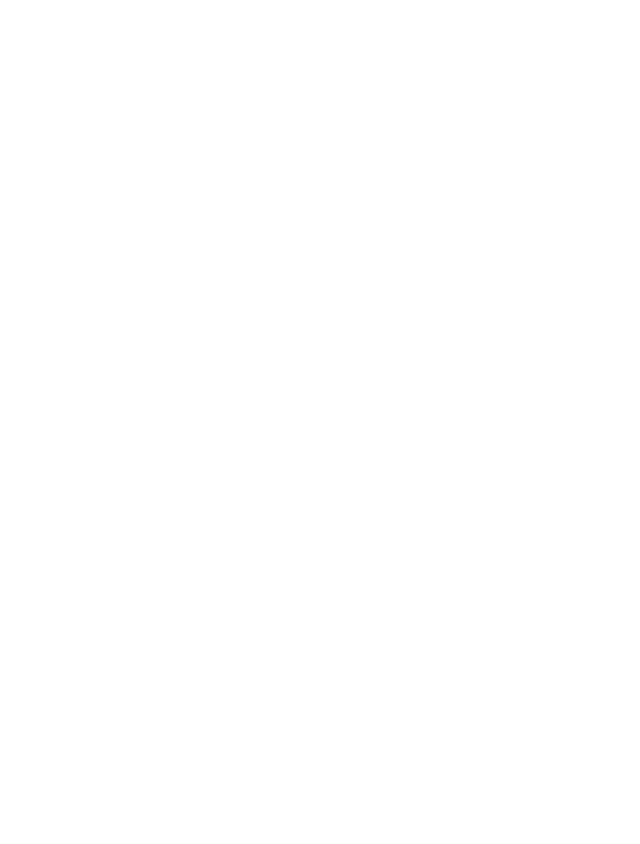
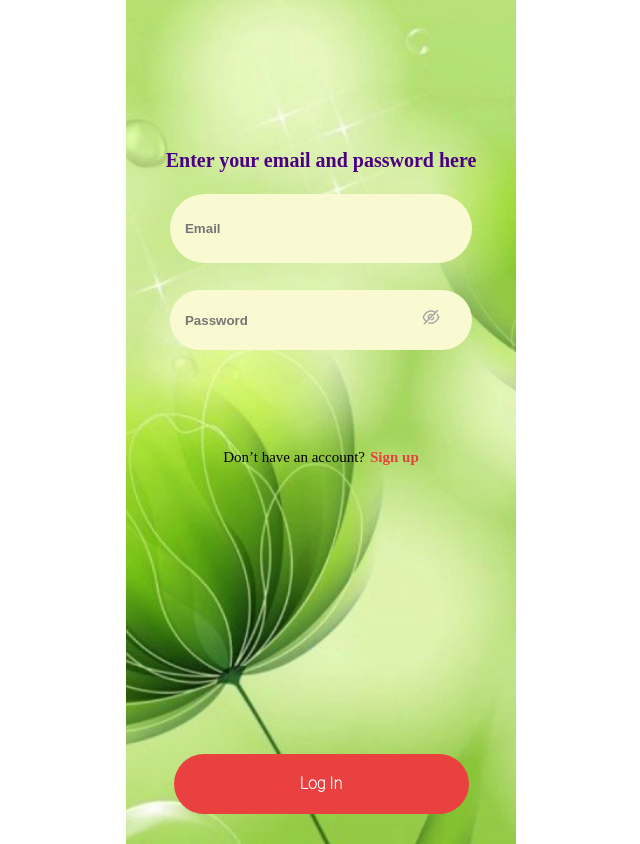
Before and after one commit to SivtsovaT/happygram, a React (Create React App) app: page /signin in a window 1280 px wide. Before the commit this address had no page. Shown: the whole page, without its empty margins (319-959 px from the left). Built offline with nearby package versions, Linux system fonts and the light colour scheme.

Commit message:
THG - 006 Sign in by email
- added Signin  page;
- updated Splash page & Signup page;

```diff
--- a/src/App.js
+++ b/src/App.js
@@ -3,12 +3,14 @@ import './index.scss';
 import {Route, Routes} from "react-router-dom";
 import SplashPage from "./splash-page/SplashPage";
 import SignUpPage from "./signup-page/SignUpPage";
+import SignInPage from "./signin-page/SignInPage";
 const App = () => {
   return (
       <>
           <Routes>
               <Route path="/" element={<SplashPage/>}/>
               <Route path="signup" element={<SignUpPage/>}/>
+              <Route path="signin" element={<SignInPage/>}/>
           </Routes>
       </>
   )
--- /dev/null
+++ b/src/signin-page/SignInPage.js
@@ -0,0 +1,69 @@
+import React, {useState} from "react";
+import "./SignInPage.scss";
+import {Link} from "react-router-dom";
+import {signInWithEmailAndPassword,} from "firebase/auth";
+import {auth} from "../firebase";
+import hide from "../images/hide.png";
+
+const SignInPage = () => {
+	const [passwordShown, setPasswordShown] = useState(false);
+	const [loginEmail, setLoginEmail] = useState('');
+	const [loginPassword, setLoginPassword] = useState('');
+
+	const togglePassword = () => {
+		setPasswordShown(!passwordShown);
+	};
+
+	const login = async () => {
+		try {
+			const user = await signInWithEmailAndPassword(
+				auth,
+				loginEmail,
+				loginPassword
+			);
+			console.log(user);
+			alert("WELCOME")
+		} catch {
+			alert('Incorrect email or password')
+		}
+	};
+
+	return (
+		<div className="content">
+			<div className="signup-wrapper">
+				<div style={{marginTop:"150px"}} className="project-main">Enter your email and password here</div>
+				<div className="input-signup-wrapper">
+					<input className="input-log height-67"
+						   name="email1"
+						   type="email"
+						   placeholder="Email"
+						   onChange={(event) => setLoginEmail(event.target.value)}
+						   value={loginEmail}
+					/>
+					<div  className='password-wrapper'>
+						<input className="input-log height-58"
+							   name="password"
+							   type={passwordShown ? "text" : "password"}
+							   placeholder="Password"
+							   value={loginPassword}
+							   onChange={(event) => setLoginPassword(event.target.value)}
+						/>
+						<div className='password-image'>
+							<img onClick={togglePassword} src={hide} alt='hide'/>
+						</div>
+					</div>
+				</div>
+			</div>
+			<div className="have-account-signup-block">
+				<div className="have-account-title">Don’t have an account?</div>
+				<Link className="link" to="/signup">
+					<div className="have-account-signup">Sign up</div>
+				</Link>
+			</div>
+			<button onClick={login} className="btn btn-295">Log In</button>
+
+		</div>
+	)
+}
+
+export default SignInPage;
--- /dev/null
+++ b/src/signin-page/SignInPage.scss
@@ -0,0 +1,20 @@
+.have-account-signup-block {
+	display: flex;
+	flex-direction: row;
+	font-size: 15px;
+	font-weight: 900;
+	margin-top: 53px;
+	.have-account-title {
+		font-weight: 400;
+		color: var(--main-grey-color);
+		margin-right: 5px;
+	}
+	.link {
+		text-decoration: none;
+	}
+	.have-account-signup {
+		font-weight: 700;
+		color: var(--main-red-color);
+		text-decoration: none;
+	}
+}
--- a/src/signup-page/SignUpPage.js
+++ b/src/signup-page/SignUpPage.js
@@ -36,7 +36,7 @@ const SignUpPage = () => {
 	}
 	return (
 		<div className="content">
-			<Link to="/" className="link-panel">
+			<Link to="/signin" className="link-panel">
 					<img src={back} alt="back"/>
 			</Link>
 			<div className="signup-wrapper">
@@ -56,7 +56,7 @@ const SignUpPage = () => {
 							   onChange={(event) => setEmail(event.target.value)}
 							   value={email}
 						/>
-						<div onClick={togglePassword} className='password-wrapper'>
+						<div  className='password-wrapper'>
 							<input className="input-log height-58"
 								   name="password"
 								   type={passwordShown ? "text" : "password"}
@@ -65,10 +65,10 @@ const SignUpPage = () => {
 								   onChange={(event) => setPassword(event.target.value)}
 							/>
 							<div className='password-image'>
-								<img  src={hide} alt='hide'/>
+								<img onClick={togglePassword} src={hide} alt='hide'/>
 							</div>
 						</div>
-						<div onClick={togglePassword} className='password-wrapper'>
+						<div  className='password-wrapper'>
 							<input className="input-log height-58"
 								   type={passwordShown ? "text" : "password"}
 								   placeholder=" Confirm password"
@@ -76,17 +76,11 @@ const SignUpPage = () => {
 								   onChange={(e) => setConfirmPassword(e.target.value)}
 							/>
 							<div className='password-image'>
-								<img  src={hide} alt='hide'/>
+								<img onClick={togglePassword} src={hide} alt='hide'/>
 							</div>
 						</div>
 					</div>
 				</div>
-			<div className="have-account-signup-block">
-				<div className="have-account-title">Don’t have an account?</div>
-				<Link className="link" to="/signup">
-					<div className="have-account-signup">Sign up</div>
-				</Link>
-			</div>
 			<button onClick={handleSignup} className="btn btn-295">Sign up</button>
 		</div>
 	)
--- a/src/signup-page/SignUpPage.scss
+++ b/src/signup-page/SignUpPage.scss
@@ -34,23 +34,3 @@
 		}
 	}
 }
-.have-account-signup-block {
-	display: flex;
-	flex-direction: row;
-	font-size: 15px;
-	font-weight: 900;
-	margin-top: 53px;
-	.have-account-title {
-		font-weight: 400;
-		color: var(--main-grey-color);
-		margin-right: 5px;
-	}
-	.link {
-		text-decoration: none;
-	}
-	.have-account-signup {
-		font-weight: 700;
-		color: var(--main-red-color);
-		text-decoration: none;
-	}
-}
--- a/src/splash-page/SplashPage.js
+++ b/src/splash-page/SplashPage.js
@@ -13,7 +13,7 @@ const SplashPage = () => {
 	showContinueButton();
 
 	const showNextPage = () => {
-		window.location.replace("/signup");
+		window.location.replace("/signin");
 	}
 	return (
 		<div className="content">
```
